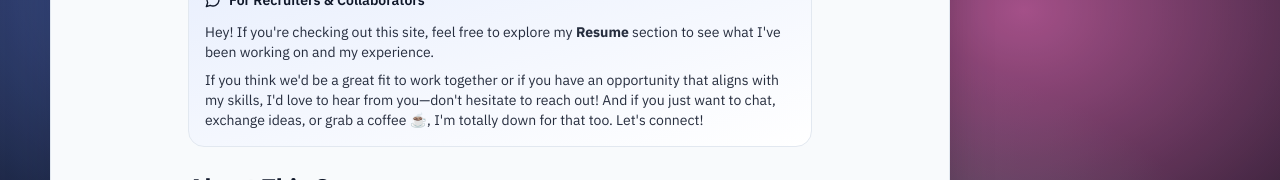
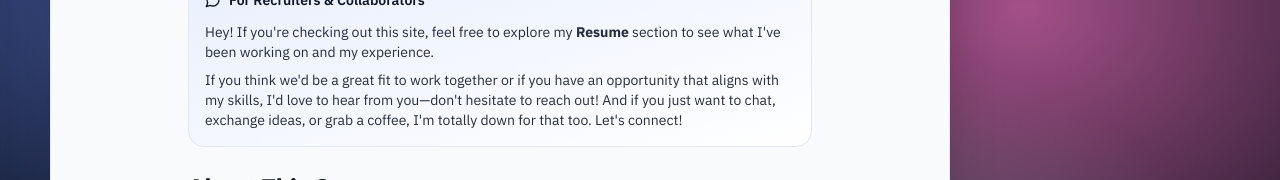
Before and after one commit to dewaa97/dewaa97.github.io, a React (Vite) app: page / in a window 1280 px wide. Shown: the part 230-410 px from the top of the page. Built offline with nearby package versions, Linux system fonts and the light colour scheme.

Commit message:
ui: remove coffee emoji from ReadmeApp

```diff
--- a/src/components/apps/ReadmeApp.tsx
+++ b/src/components/apps/ReadmeApp.tsx
@@ -21,7 +21,7 @@ export const ReadmeApp = () => {
               Hey! If you're checking out this site, feel free to explore my <strong>Resume</strong> section to see what I've been working on and my experience.
             </p>
             <p>
-              If you think we'd be a great fit to work together or if you have an opportunity that aligns with my skills, I'd love to hear from you—don't hesitate to reach out! And if you just want to chat, exchange ideas, or grab a coffee ☕, I'm totally down for that too. Let's connect!
+              If you think we'd be a great fit to work together or if you have an opportunity that aligns with my skills, I'd love to hear from you—don't hesitate to reach out! And if you just want to chat, exchange ideas, or grab a coffee, I'm totally down for that too. Let's connect!
             </p>
           </div>
         </section>
```
